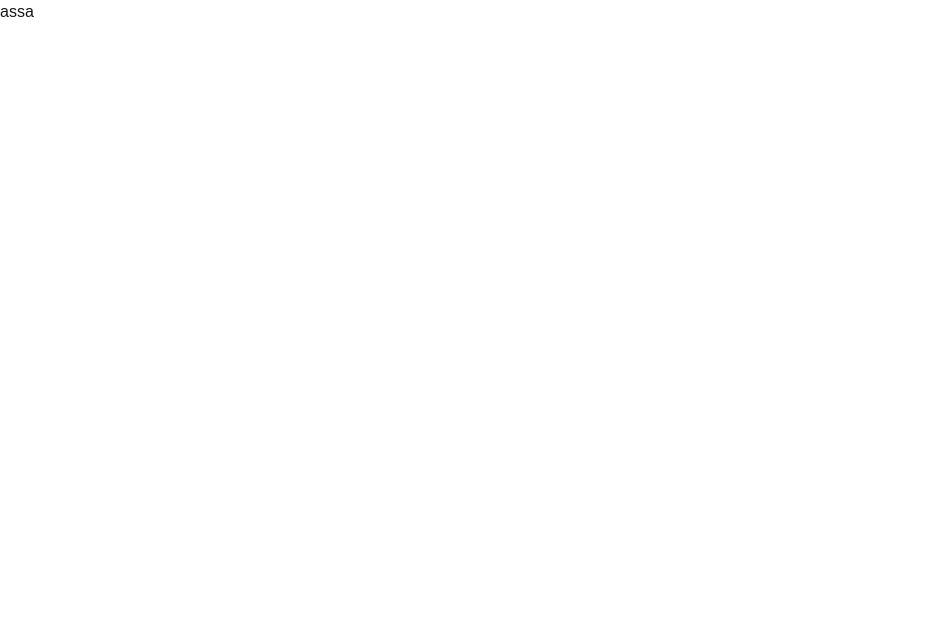
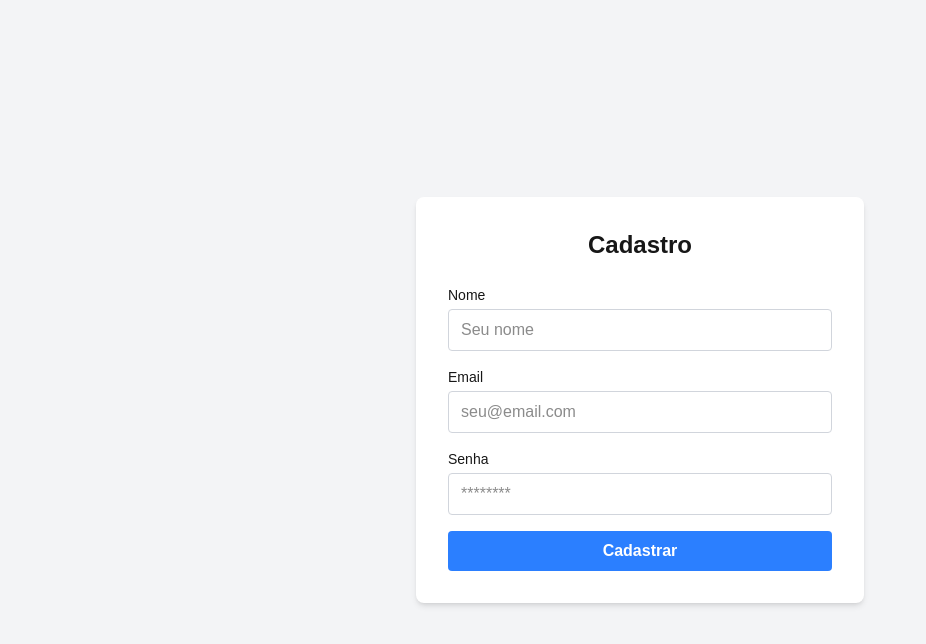
Before and after one commit to nicholas-sc-08/P-22_Next_TypeScript_Front, a Next.js app: page /cadastro in a window 1280 px wide. Shown: the top 644 px of the page, without its empty margins (0-926 px from the left). Built offline with nearby package versions, Linux system fonts and the light colour scheme.

Commit message:
feat: pagina de cadastro

```diff
--- a/src/app/cadastro/page.tsx
+++ b/src/app/cadastro/page.tsx
@@ -1,9 +1,59 @@
 import React from "react"
 
 export default function Cadastro() {
+
+
+
     return (
-        <div>
-            <p>assa</p>
+        <div className="min-h-screen flex items-center justify-center bg-gray-100 p-4">
+            <div className="w-full max-w-md bg-white rounded-lg shadow-md p-8">
+                <h1 className="text-2xl font-bold mb-6 text-center">Cadastro</h1>
+
+                <form className="space-y-4">
+                    <div>
+                        <label className="block text-sm font-medium mb-1" htmlFor="nome">
+                            Nome
+                        </label>
+                        <input
+                            type="text"
+                            id="nome"
+                            placeholder="Seu nome"
+                            className="w-full border border-gray-300 rounded px-3 py-2 focus:outline-none focus:ring-2 focus:ring-blue-500"
+                        />
+                    </div>
+
+                    <div>
+                        <label className="block text-sm font-medium mb-1" htmlFor="email">
+                            Email
+                        </label>
+                        <input
+                            type="email"
+                            id="email"
+                            placeholder="seu@email.com"
+                            className="w-full border border-gray-300 rounded px-3 py-2 focus:outline-none focus:ring-2 focus:ring-blue-500"
+                        />
+                    </div>
+
+                    <div>
+                        <label className="block text-sm font-medium mb-1" htmlFor="senha">
+                            Senha
+                        </label>
+                        <input
+                            type="password"
+                            id="senha"
+                            placeholder="********"
+                            className="w-full border border-gray-300 rounded px-3 py-2 focus:outline-none focus:ring-2 focus:ring-blue-500"
+                        />
+                    </div>
+
+                    <button
+                        type="submit"
+                        className="w-full bg-blue-500 text-white font-semibold py-2 rounded hover:bg-blue-600 transition"
+                    >
+                        Cadastrar
+                    </button>
+                </form>
+            </div>
         </div>
     );
 };
--- /dev/null
+++ b/src/app/context/GlobalContext.tsx
@@ -0,0 +1,13 @@
+import { createContext, useContext, ReactNode } from "react";
+
+const GlobalContext = createContext<any>({});
+
+export const GlobalProvider = ({ children }: { children: ReactNode }) => {
+  return (
+    <GlobalContext.Provider value={{}}>
+      {children}
+    </GlobalContext.Provider>
+  );
+};
+
+export const useGlobalContext = () => useContext(GlobalContext);
```
Also changed, not shown: package.json (+7 -5 lines), 1 other file (tests, documents, lock files or other folders).
